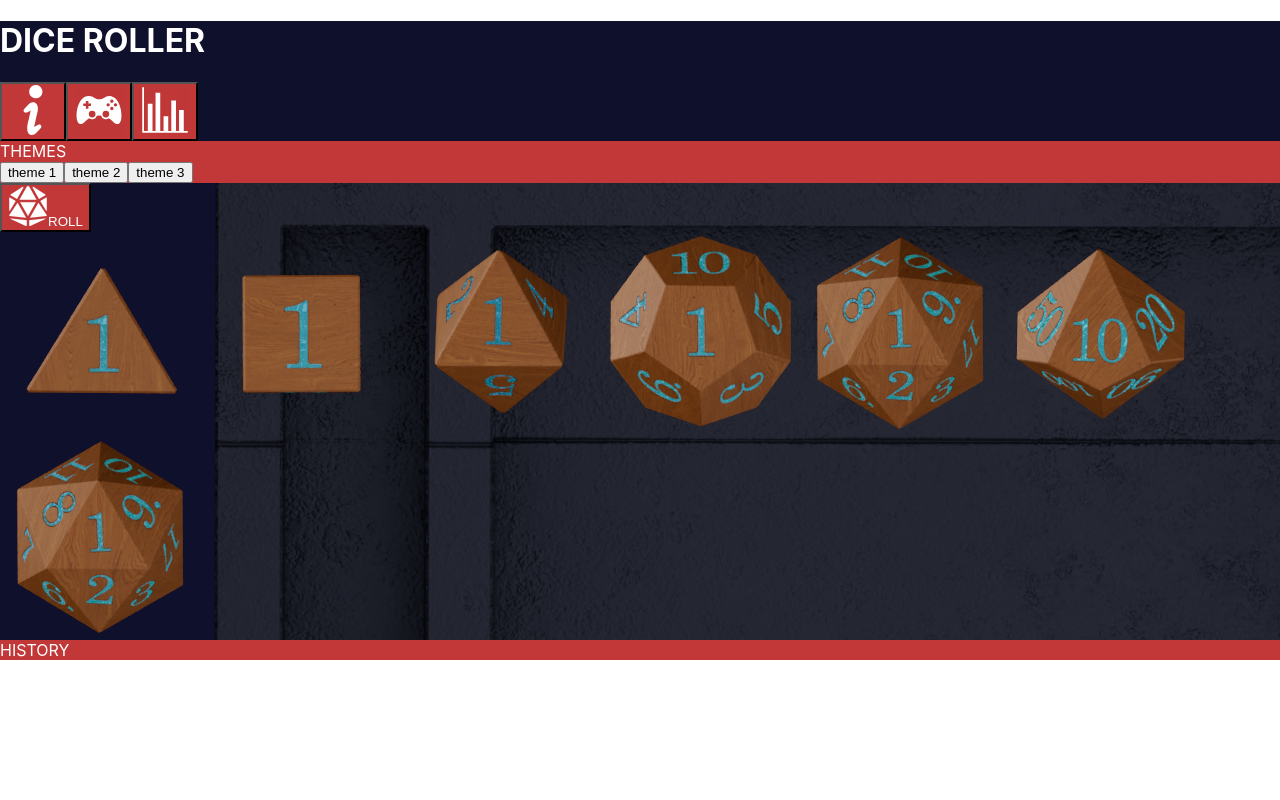
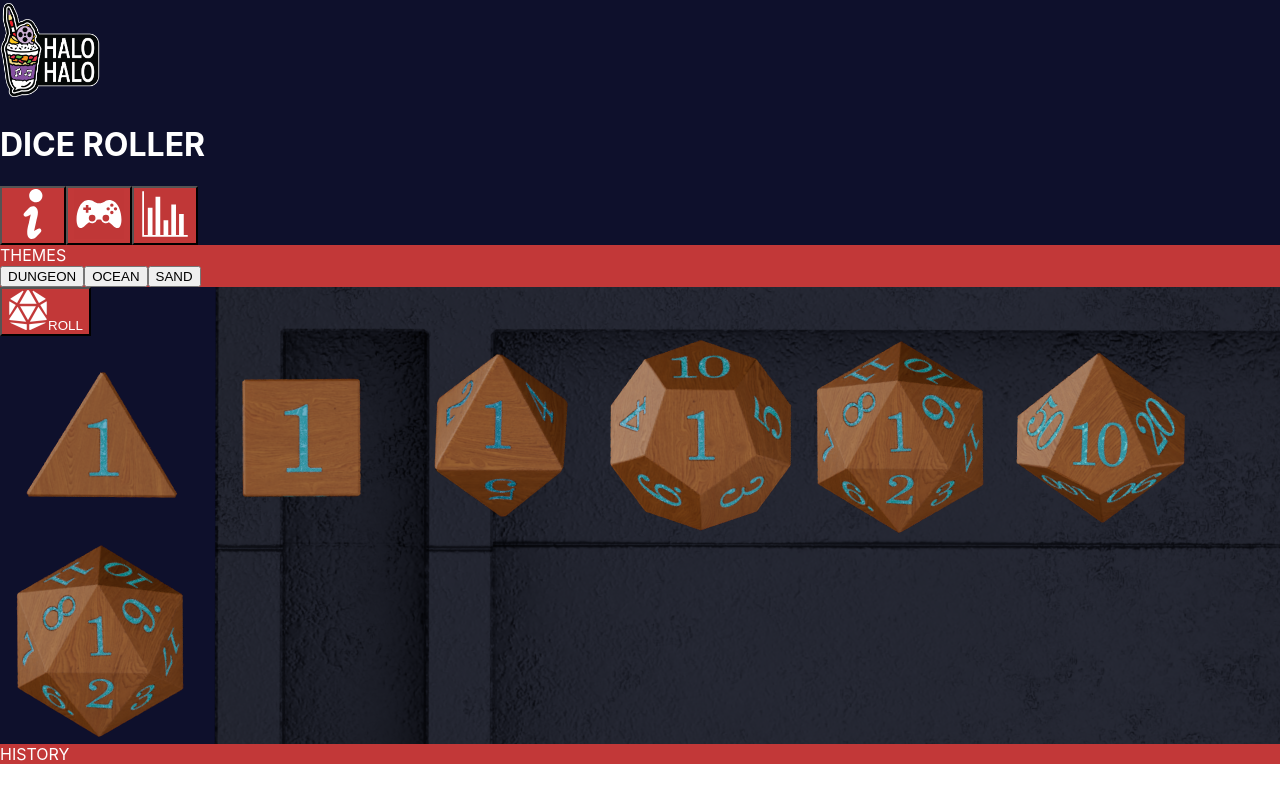
Before and after one commit to Ceazah-Ezz/protodiceroller, a React (Create React App) app: page / in a window 1280 px wide. Built offline with nearby package versions, Linux system fonts and the light colour scheme.

Commit message:
Updated visuals with fonts

```diff
--- a/src/Presentation/Components/Playmat.js
+++ b/src/Presentation/Components/Playmat.js
@@ -37,22 +37,22 @@ function Playmat() {
               <div className="themes-title">THEMES</div>
               <div className="themes-select">
                 <button
-                  className="bg-gray-200 theme-button"
+                  className="bg-red-200 theme-button"
                   onClick={() => setThemeName("default")}
                 >
-                  theme 1
+                  DUNGEON
                 </button>
                 <button
                   className="bg-blue-200 theme-button"
                   onClick={() => setThemeName("ocean")}
                 >
-                  theme 2
+                  OCEAN
                 </button>
                 <button
                   className="bg-yellow-200 theme-button"
                   onClick={() => setThemeName("sand")}
                 >
-                  theme 3
+                  SAND
                 </button>
               </div>
             </div>
--- a/src/Presentation/Context/themes.js
+++ b/src/Presentation/Context/themes.js
@@ -12,7 +12,7 @@ const themes = {
   },
   sand: {
     name: "sand",
-    backgroundImage: testtray,
+    backgroundImage: defaultBG,
   },
 };
 
--- a/src/Presentation/Pages/Revamped.css
+++ b/src/Presentation/Pages/Revamped.css
@@ -1,6 +1,13 @@
 @tailwind base;
 @tailwind components;
 @tailwind utilities;
+
+@layer base{
+    @font-face {
+        font-family: TWBOZ;
+        src: url("../../Assets/TheWildBreathOfZelda-15Lv.ttf");
+    }
+}
 
 .theme-default {
   --theme-primary: #c23838;
@@ -16,8 +23,8 @@
 
 .theme-sand {
   --theme-primary: #facc15;
-  --theme-text: black;
-  --theme-bg: #fffbea;
+  --theme-text: white;
+  --theme-bg: #4F3E04;
 }
 
 .themes-container,
@@ -41,7 +48,7 @@
     @apply flex justify-center;
 }
 .screen-container .page-container .header-container .title .title-text{
-    @apply text-white text-8xl font-bold;
+    @apply text-white text-8xl font-[TWBOZ];
     color: var(--theme-text);
 }
 .screen-container .page-container .header-container .button-container{
@@ -61,16 +68,16 @@
     @apply flex flex-col rounded-md w-full h-5/6 text-white p-2 m-1 drop-shadow-lg transition;
 }
 .playmat-container .playmat-background-container .column-one .themes-container .themes-title{
-    @apply flex flex-row w-full h-auto p-3 justify-center text-[30px];
+    @apply flex flex-row w-full h-auto p-3 justify-center text-[30px] font-[TWBOZ];
 }
 .playmat-container .playmat-background-container .column-one .themes-select{
     @apply grid grid-cols-2 grid-rows-3 w-full h-full p-3 items-center place-items-center;
 }
 .playmat-container .playmat-background-container .column-one .themes-select .theme-button{
-    @apply w-32 h-32 rounded-md text-black hover:scale-105 transition;
+    @apply w-32 h-32 rounded-md text-black hover:scale-105 transition font-[TWBOZ];
 }
 .playmat-container .playmat-background-container .column-one .roll-button{
-    @apply p-9 rounded-md h-1/6 text-white m-1 drop-shadow-lg transition;
+    @apply p-9 w-full rounded-md h-1/6 text-white m-1 drop-shadow-lg transition font-[TWBOZ] place-items-center;
 }
 .playmat-container .playmat-background-container .dice-container{
     @apply flex flex-col col-span-1 p-5 items-center place-content-center place-items-center;
@@ -88,7 +95,7 @@
     @apply flex flex-col rounded-md w-full h-full text-white p-2 drop-shadow-lg transition;
 }
 .playmat-container .playmat-background-container .column-three .history-container .history-title{
-    @apply flex flex-row w-full h-auto p-3 justify-center text-[30px];
+    @apply flex flex-row w-full h-auto p-3 justify-center text-[30px] font-[TWBOZ];
 }
 .playmat-container .playmat-background-container .column-three .history-container .history-details{
     @apply flex flex-row w-full h-full p-3;
--- a/src/Presentation/Pages/Revamped.js
+++ b/src/Presentation/Pages/Revamped.js
@@ -3,6 +3,7 @@ import HowTo from "../Components/HowTo";
 import Buttons from "../Components/Buttons";
 import Playmat from "../Components/Playmat";
 import { ThemeContext } from "../Context/ThemeContext";
+import HaloHaloLogo from "../../Assets/HaloHaloApp.png"
 import "./Revamped.css";
 
 function Revamped() {
@@ -14,7 +15,9 @@ function Revamped() {
       <div className="page-container">
         {/* Title */}
         <div className="header-container">
-          <div></div>
+          <div>
+            <img width={100} height={100} src={HaloHaloLogo} alt="Halo Halo Logo" className="mx-2"/>
+          </div>
           <div className="title">
             <h1 className={`title-text theme-${themeName}`}>DICE ROLLER</h1>
           </div>
```
Also changed, not shown: src/Assets/HaloHaloApp.png (added), src/Assets/TheWildBreathOfZelda-15Lv.ttf (added).
